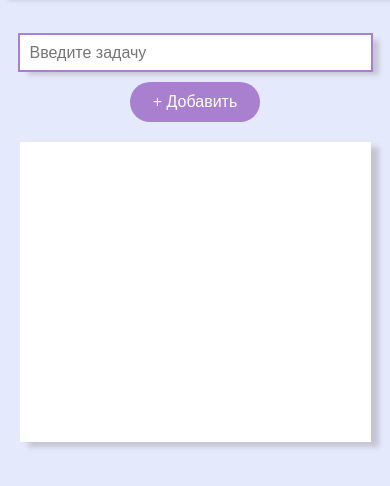
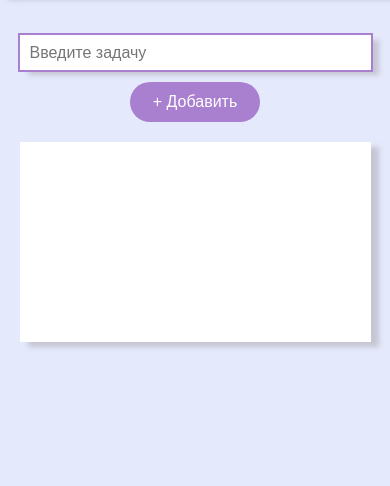
Before and after one commit to lynchdiva/to-do-list, a website: page index.html in a window 390 px wide. Shown: the part 96-582 px from the top of the page. Drawn offline with Linux system fonts and the light colour scheme.

Commit message:
fix: list length

```diff
--- a/assets/styles/style.css
+++ b/assets/styles/style.css
@@ -85,7 +85,7 @@ body {
   width: 100%;
   min-height: 300px;
   height: 100%;
-  margin: 20px 0 0;
+  margin: 20px auto;
   padding: 40px 50px;
 
   background-color: white;
@@ -126,7 +126,7 @@ body {
 
   .to-do__list {
     width: 90%;
-    margin: 20px auto 0;
+    min-height: 200px;
     padding: 25px 25px;
   }
 }
```
